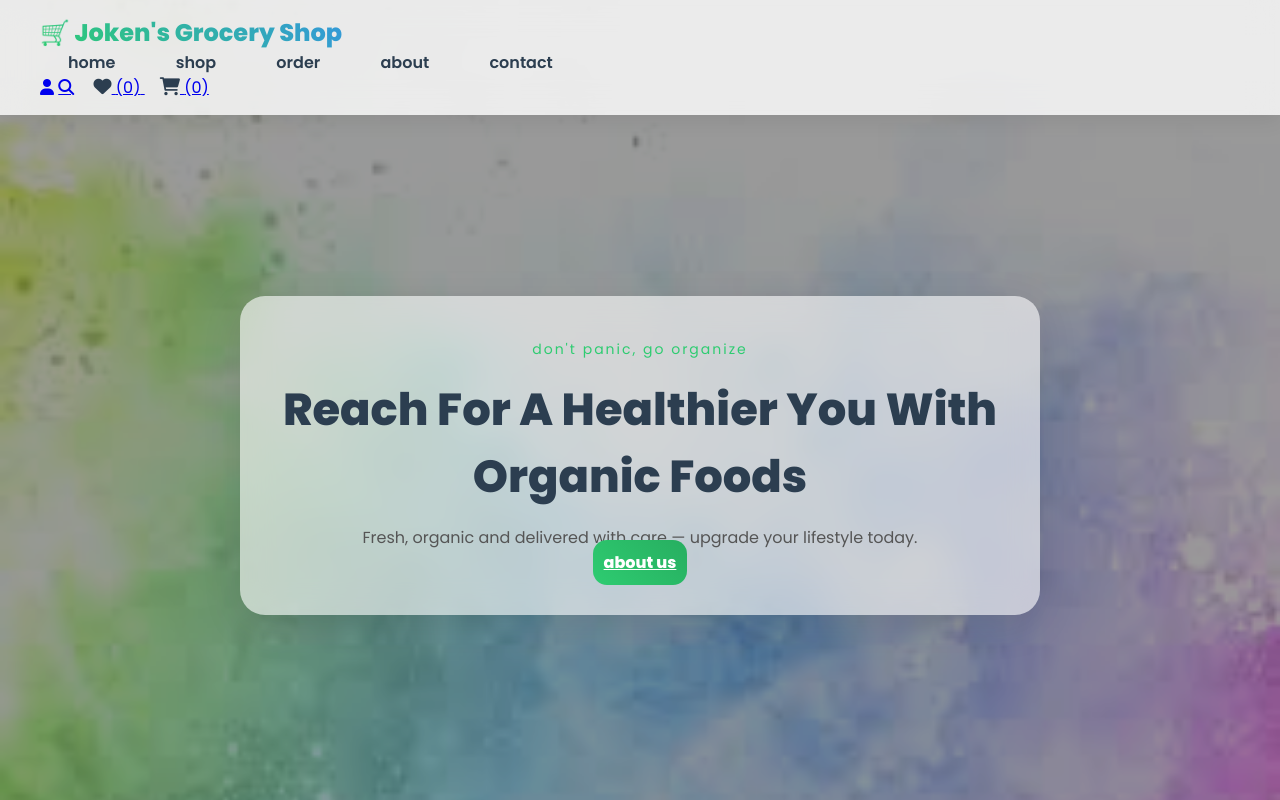
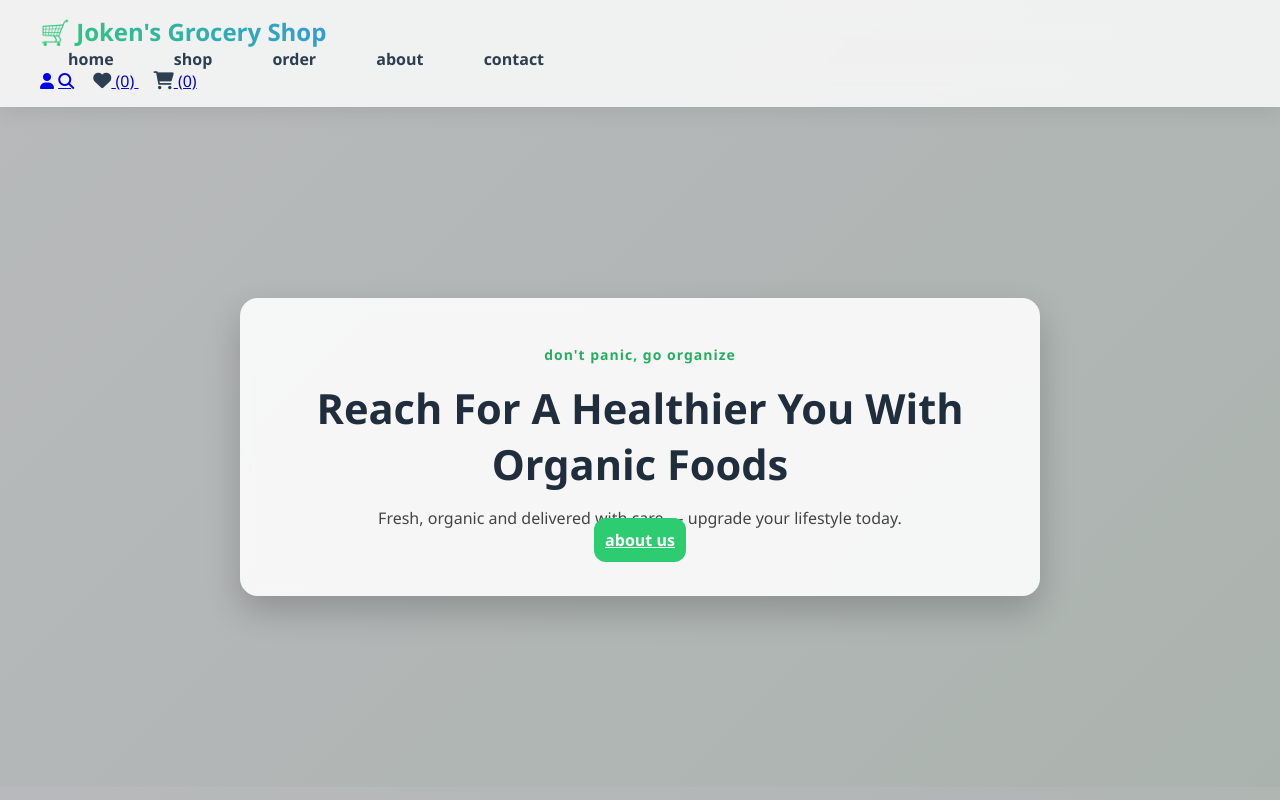
Before and after one commit to jokengange5-spec/online-grocery-shopping-cart-6, a PHP site: page /home.php in a window 1280 px wide. Run offline with PHP 8.4, Linux system fonts and the light colour scheme; the visitor is signed in with stand-in values (Sample User, id 1); data that the repository does not hold is empty; some libraries are stand-ins or nearby versions.

Commit message:
Refactor home.php for cleaner code and layout

```diff
--- a/home.php
+++ b/home.php
@@ -110,13 +110,14 @@ if(isset($_POST['add_to_cart'])){
    box-sizing:border-box;
 }
 
-/* GLOBAL */
-body{
+/*body{
    font-family:'Poppins',sans-serif;
-   background: url('image products/picture7.jpg') no-repeat center center fixed;
+   background: url('image_products/picture7.jpg') no-repeat center center fixed;
    background-size: cover;
-   color:#2c3e50;
+   color:#1f2d3d;
 }
+
+/* LESS FOGGY OVERLAY */
 body::before{
    content:'';
    position:fixed;
@@ -124,11 +125,11 @@ body::before{
    left:0;
    width:100%;
    height:100%;
-   background:rgba(0,0,0,0.4);
+   background:rgba(0,0,0,0.25);
    z-index:-1;
 }
 
-/* HERO */
+/* HERO CLEAN */
 .home-bg{
    min-height:85vh;
    display:flex;
@@ -140,54 +141,43 @@ body::before{
 .home .content{
    text-align:center;
    max-width:800px;
-   padding:40px;
-   border-radius:25px;
-   background: rgba(255,255,255,0.6);
-   backdrop-filter: blur(15px);
-   box-shadow: 0 10px 40px rgba(0,0,0,0.1);
+   padding:45px;
+   border-radius:18px;
+   background:rgba(255,255,255,0.88);
+   backdrop-filter: blur(6px);
+   box-shadow:0 15px 35px rgba(0,0,0,0.2);
 }
 
 .home .content span{
-   color:#2ecc71;
-   letter-spacing:2px;
+   color:#27ae60;
+   font-weight:600;
    font-size:14px;
+   letter-spacing:1px;
 }
 
 .home h3{
-   font-size:2.8rem;
+   font-size:2.6rem;
    margin:15px 0;
+   color:#1f2d3d;
 }
 
 .home p{
-   color:#555;
+   color:#444;
 }
 
-/* PRODUCTS */
+/* TITLE CLEAN */
+.title{
+   text-align:center;
+   font-size:2.3rem;
+   font-weight:800;
+   margin:25px 0;
+   color:#1f2d3d;
+   letter-spacing:1px;
+}
+
+/* PRODUCT SECTION */
 .products{
    padding:60px 40px;
-}
-
-/* TITLE */
-.title{
-   text-align:center;
-   font-size:2.4rem;
-   font-weight:800;
-   margin:25px 0;
-   letter-spacing:2px;
-   text-transform:uppercase;
-   background:linear-gradient(90deg,#2ecc71,#3498db);
-   -webkit-background-clip:text;
-   -webkit-text-fill-color:transparent;
-}
-
-.title::after{
-   content:'';
-   width:80px;
-   height:3px;
-   background:#2ecc71;
-   display:block;
-   margin:10px auto;
-   border-radius:5px;
 }
 
 /* GRID */
@@ -197,28 +187,26 @@ body::before{
    gap:25px;
 }
 
-/* CARD */
+/* PRODUCT CARD CLEAN */
 .box{
-   position:relative;
-   background:rgba(255,255,255,0.95);
-   border-radius:22px;
+   background:#ffffff;
+   border-radius:16px;
    padding:15px;
    text-align:center;
-   transition:0.35s;
-   box-shadow:0 10px 25px rgba(0,0,0,0.08);
+   transition:0.3s;
+   box-shadow:0 10px 20px rgba(0,0,0,0.08);
 }
 
 .box:hover{
-   transform:translateY(-10px) scale(1.02);
-   box-shadow:0 20px 40px rgba(0,0,0,0.15);
+   transform:translateY(-8px);
+   box-shadow:0 18px 35px rgba(0,0,0,0.15);
 }
 
-/* IMAGE */
 .box img{
    width:100%;
    height:180px;
    object-fit:cover;
-   border-radius:16px;
+   border-radius:12px;
    margin-top:20px;
 }
 
@@ -227,90 +215,65 @@ body::before{
    position:absolute;
    top:12px;
    left:12px;
-   background:linear-gradient(45deg,#27ae60,#2ecc71);
+   background:#2ecc71;
    color:white;
-   padding:6px 14px;
-   border-radius:30px;
+   padding:6px 12px;
+   border-radius:20px;
    font-weight:bold;
    font-size:13px;
 }
 
-/* VIEW ICON */
-.box .fa-eye{
-   position:absolute;
-   top:12px;
-   right:12px;
-   background:white;
-   padding:9px;
-   border-radius:50%;
-   color:#2c3e50;
-   box-shadow:0 6px 14px rgba(0,0,0,0.1);
-   transition:0.3s;
-}
-
-.box .fa-eye:hover{
+/* BUTTONS CLEAN */
+.btn{
    background:#2ecc71;
    color:white;
-}
-
-/* NAME */
-.name{
-   margin:12px 0;
-   font-weight:700;
-   font-size:17px;
-}
-
-/* QTY */
-.qty{
-   width:70px;
-   padding:6px;
-   border-radius:10px;
-   border:1px solid #ddd;
-   text-align:center;
-   margin:10px auto;
-   display:block;
-}
-
-/* BUTTONS */
-.btn,
-.option-btn{
    width:100%;
    padding:11px;
    margin-top:8px;
    border:none;
-   border-radius:14px;
+   border-radius:12px;
+   font-weight:700;
    cursor:pointer;
-   font-weight:700;
    transition:0.3s;
 }
 
-/* CART BUTTON */
-.btn{
-   background:linear-gradient(45deg,#2ecc71,#27ae60);
-   color:white;
+.btn:hover{
+   background:#27ae60;
+   transform:scale(1.03);
 }
 
-.btn:hover{
-   transform:scale(1.05);
-}
-
-/* WISHLIST BUTTON */
 .option-btn{
-   background:linear-gradient(45deg,#f1c40f,#f39c12);
+   background:#f1c40f;
    color:#2c3e50;
+   width:100%;
+   padding:11px;
+   margin-top:8px;
+   border:none;
+   border-radius:12px;
+   font-weight:700;
+   cursor:pointer;
+   transition:0.3s;
 }
 
 .option-btn:hover{
-   transform:scale(1.05);
-}
+   transform:scale(1.03);
+} GLOBAL */
 
-/* EMPTY */
-.empty{
-   text-align:center;
-   font-size:18px;
-   color:#888;s
-   margin-top:30px;
-}
+
+
+
+
+
+
+
+/* GRID */
+
+
+
+/* PRICE */
+
+
+
 
 </style>
 
```
